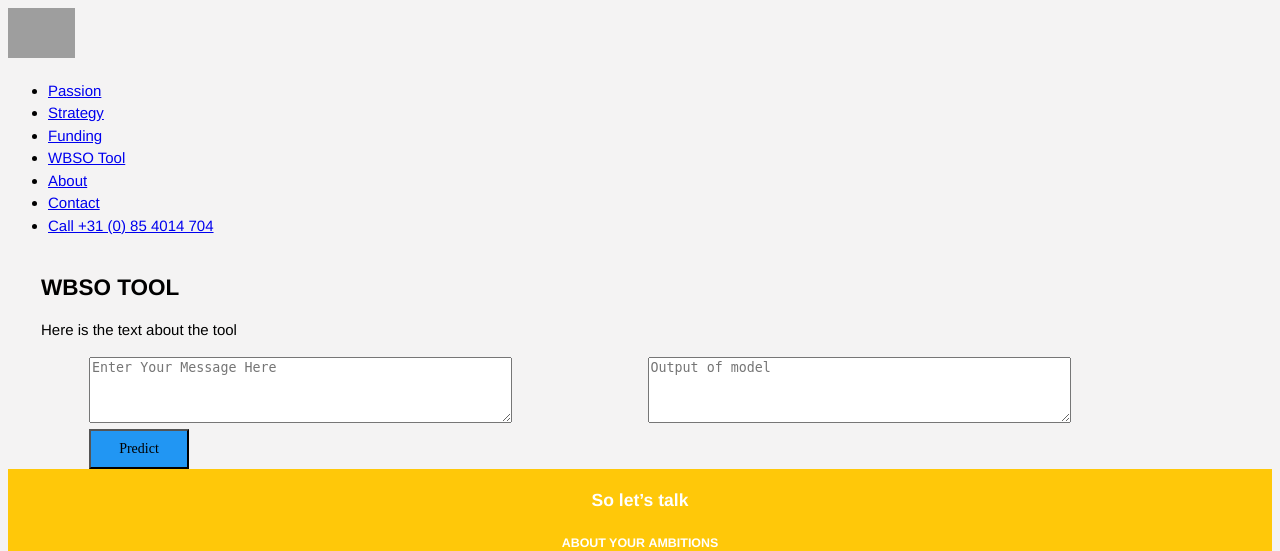
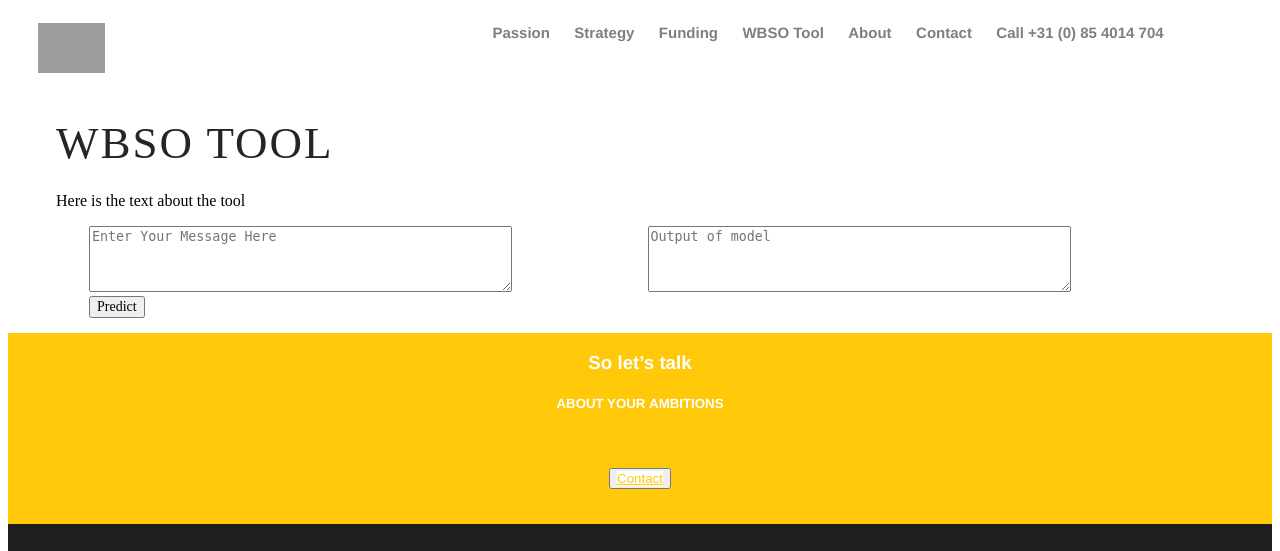
Before and after one commit to LuuckyG/FlaskAPI, a Flask app: template templates/tool.html in a window 1280 px wide. Shown: the top 551 px of the page. Run offline with Flask 2, Linux system fonts and the light colour scheme; the template is opened without the code that fills it, so the values that code supplies are empty; grey boxes are pictures that could not be loaded.

Commit message:
Styling of concept page

```diff
--- a/static/style.css
+++ b/static/style.css
@@ -1,56 +1,119 @@
-body{
-	font:15px/1.5 Arial, Helvetica,sans-serif;
-	padding: 0px;
-	background-color:#f4f3f3;
+.body {
+  overflow-x: hidden;
+	font-size: 1em;
+  line-height: 1.85714286em;
+  -webkit-font-smoothing: antialiased;
+  -moz-osx-font-smoothing: grayscale;
+  font-family: Lato regular, 'Helvetica', 'Arial', sans-serif;
+  color: #666666;
+  font-weight: 400;
 }
 
-.container{
-	width:100%;
-	margin: auto;
-	overflow: hidden;
+.row {
+  margin-left: 15px;
+  margin-right: 15px;
 }
 
-header{
-	background:#03A9F4;#35434a;
-	border-bottom:#448AFF 3px solid;
-	height:120px;
-	width:100%;
-	padding-top:30px;
+.section {
+  background-color: #666666;
+}
+
+
+.org-logo {
+  display: block;
+  width: 10%;
+  float: left;
+  padding-left: 15px;
+  padding-right: 15px;
+  padding-top: 15px;
+}
+
+.navbar {
+  width: 80%;
+  text-align: right;
+  display: inline-block;
 
 }
 
-.main-header{
-			text-align:center;
-			background-color: blue;
-			height:100px;
-			width:100%;
-			margin:0px;
-		}
-#brandname{
-	float:left;
-	font-size:30px;
-	color: #fff;
-	margin: 10px;
+.container {
+  margin-right: auto;
+  margin-left: auto;
 }
 
-header h2{
-	text-align:center;
-	color:#fff;
-
+#menu-hoofdmenu li {
+	display: inline-block;
+	list-style-type: none;
 }
 
+.menu-item a {
+  text-decoration: none;
+  float: left;
+  text-size-adjust: 100%;
+  text-align: right;
+}
 
+ul#menu-hoofdmenu li a {
+  color: black;
+  font-size: 15px;
+  text-transform: capitalize;
+  font-weight: 600 !important;
+  margin-left: 20px;
+  opacity: 0.5;
+}
 
-.btn-info {background-color: #2196F3;
-	height:40px;
-	width:100px;} /* Blue */
-.btn-info:hover {background: #0b7dda;}
+ul#menu-hoofdmenu li a:hover {
+  opacity: 1.0;
+}
 
+h2 {
+  color: rgb(37, 37, 37);
+  font-family: "Clarendon Text Pro";
+  font-size: 45px;
+  font-variant-ligatures: common-ligatures;
+  font-weight: 300;
+  letter-spacing: 2px;
+  text-size-adjust: 100%;
+  line-height: 45px;
+}
 
-.resultss{
-	border-radius: 15px 50px;
-    background: #345fe4;
-    padding: 20px;
-    width: 200px;
-    height: 150px;
+hr {
+  border: 0;
+  height: 1px;
+  background: rgb(116, 116, 116);
+  background-image: -webkit-linear-gradient(left, #ccc, rgb(116, 116, 116), #ccc);
+  background-image: -moz-linear-gradient(left, #ccc, rgb(116, 116, 116), #ccc);
+  background-image: -ms-linear-gradient(left, #ccc, rgb(116, 116, 116), #ccc);
+  background-image: -o-linear-gradient(left, #ccc, rgb(116, 116, 116), #ccc);
 }
+
+#main-container {
+  display: block;
+  margin-bottom: 15px;
+  font-family: "Clarendon Text Pro";
+}
+
+#body-title {
+  width: 50%;
+  display: block;
+  float: left;
+}
+
+#body-text {
+  display: inline-block;
+  width: 50%;
+}
+
+.container:before,
+.container:after {
+    content: "";
+    display: table;
+}
+
+.container:after {
+    clear: both;
+}
+
+.contact-button {
+  display: table;
+  margin: 0 auto;
+}
```
